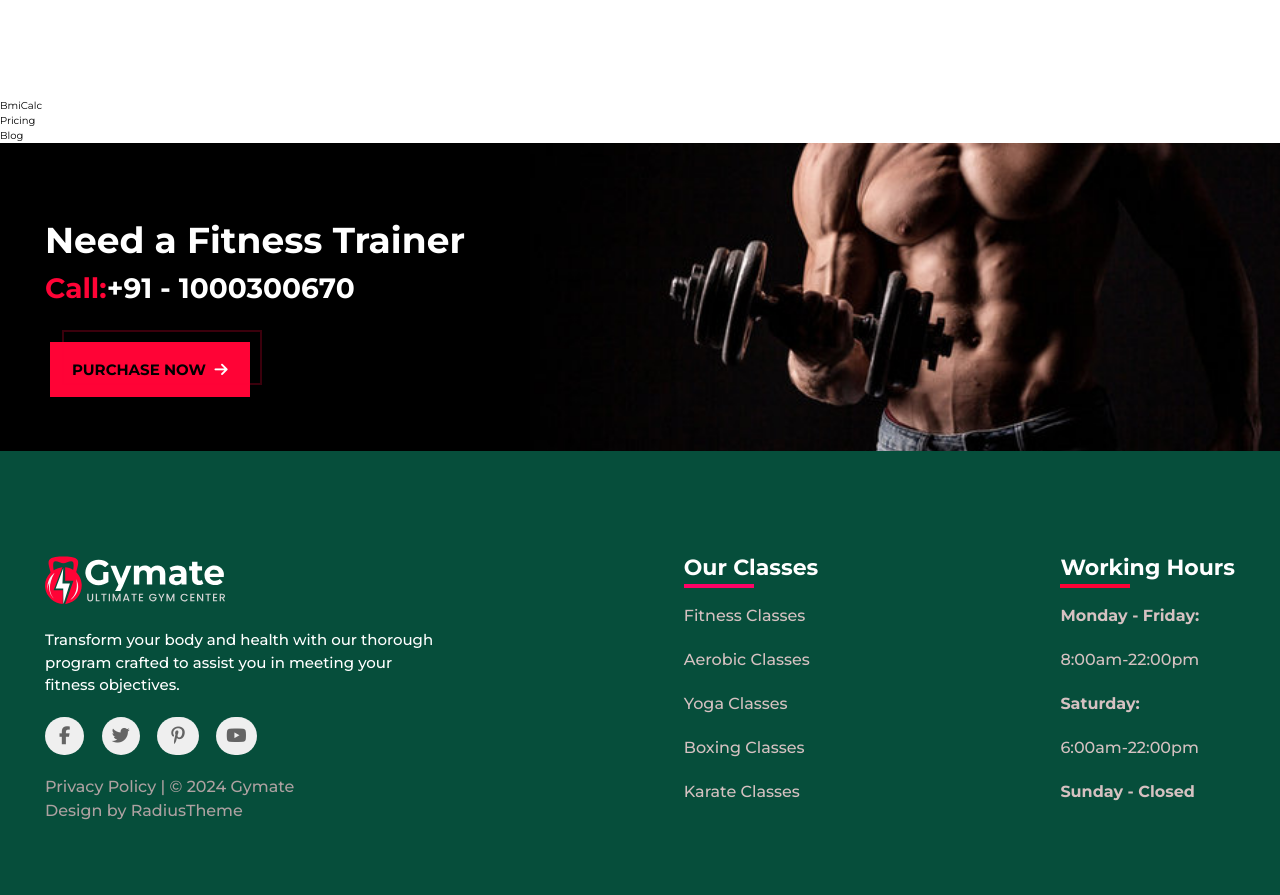
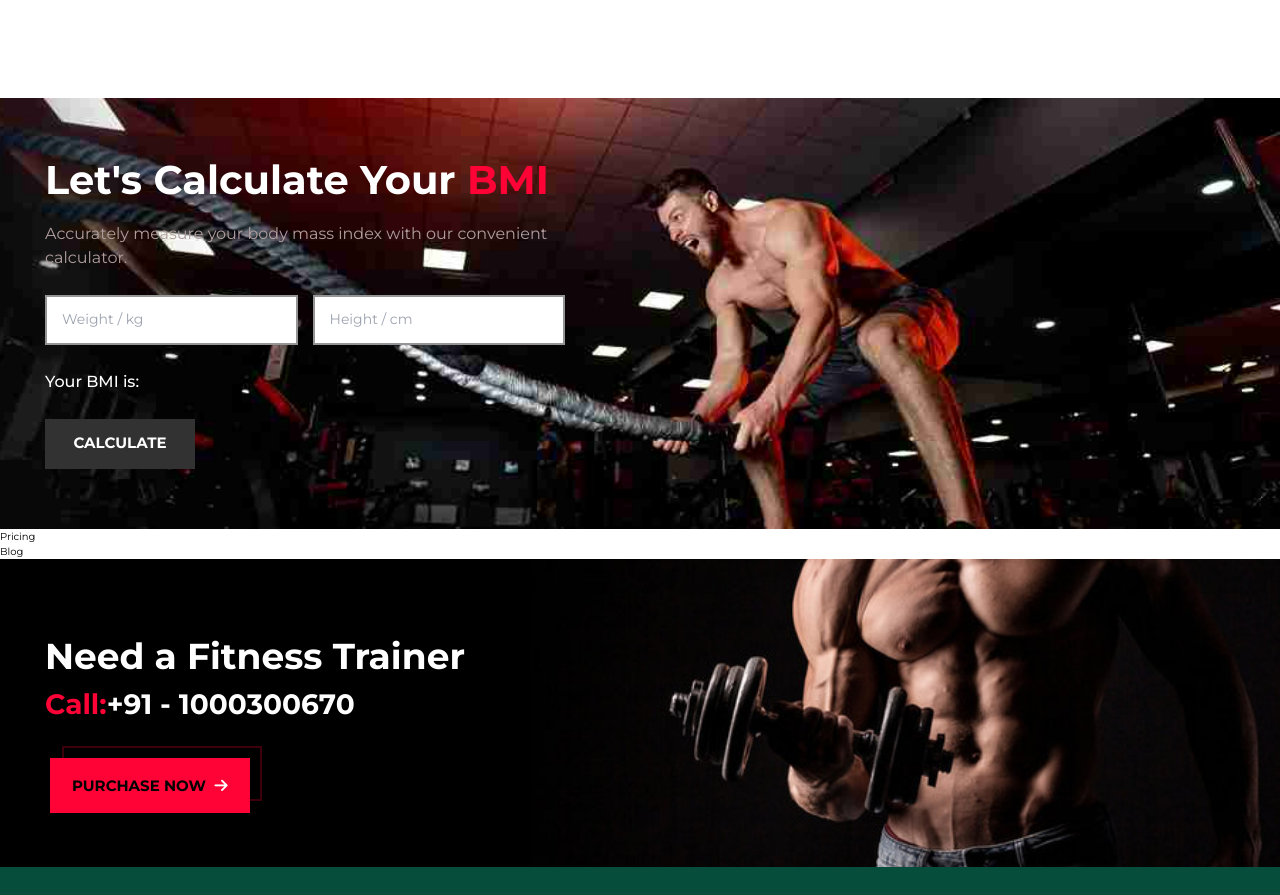
Before and after one commit to patelsweta2/Gym_Website, a React (Vite) app: page / in a window 1280 px wide. Shown: the part 6793-7688 px from the top of the page. Built offline with nearby package versions, Linux system fonts and the light colour scheme.

Commit message:
BMI section is complete

```diff
--- a/src/components/bmi/BmiCalc.jsx
+++ b/src/components/bmi/BmiCalc.jsx
@@ -1,7 +1,75 @@
-import React from "react";
+import { useState } from "react";
 
 const BmiCalc = () => {
-  return <div>BmiCalc</div>;
+  const [weight, setWeight] = useState(0);
+  const [height, setHeight] = useState(0);
+  const [bmi, setBmi] = useState("");
+  const [message, setMessage] = useState("");
+  let calcBmi = (e) => {
+    e.preventDefault();
+    if (weight === 0 || height === 0) {
+      alert("Please enter a valid weight and height");
+    } else {
+      let bmi = weight / ((height * height) / 10000);
+      setBmi(bmi.toFixed(1));
+      if (bmi < 20) {
+        setMessage("UnderWeight");
+      } else if (bmi >= 20 && bmi < 27) {
+        setMessage("Normal");
+      } else {
+        setMessage("Overweight");
+      }
+    }
+  };
+  return (
+    <>
+      <section className="bmi-section py-[6rem] relative">
+        <div className="container page-padding">
+          <span className="w-full h-full absolute bg-transparent min620:bg-[#00000063] top-0 left-0"></span>
+          <div className="text-white w-[52rem] min620:w-[100%] relative">
+            <h2 className="text-[4rem] font-bold leading-[1.1] mb-8">
+              Let's Calculate Your <span className="text-[#ff0336]">BMI</span>
+            </h2>
+            <p className="text-[16px] text-[#b19e9e] min620:text-white">
+              Accurately measure your body mass index with our convenient
+              calculator.
+            </p>
+            <div className="flex flex-col">
+              <form className="flex w-full gap-6 h-[50px] mt-10">
+                <input
+                  type="text"
+                  onChange={(e) => setWeight(e.target.value)}
+                  className="w-[50%] bg-white text-[14px] border-2 text-[#202020] border-[#2725257d] pl-6 min450:bg-white min450:text-black"
+                  placeholder="Weight / kg"
+                />
+                <input
+                  type="text"
+                  onChange={(e) => setHeight(e.target.value)}
+                  className="w-[50%] bg-white text-[14px] border-2 text-[#202020] border-[#2725257d] pl-6 min450:bg-white min450:text-black"
+                  placeholder="Height / cm"
+                />
+              </form>
+              {/* output  */}
+              <p className="mt-10 gap-3 text-[16px] font-medium flex items-center w-full">
+                <span className="w-1/2">
+                  Your BMI is: &nbsp;
+                  <span className="text-[#ff0336]">{message}</span>
+                </span>
+              </p>
+              <button
+                onClick={calcBmi}
+                style={{ transition: "all 0.3s" }}
+                type="submit"
+                className="text-[15px] uppercase font-bold mt-10 bg-[#323232] w-[15rem] h-[5rem] hover:bg-[#ff0336]"
+              >
+                Calculate
+              </button>
+            </div>
+          </div>
+        </div>
+      </section>
+    </>
+  );
 };
 
 export default BmiCalc;
```
Also changed, not shown: src/images/bmi/background.jpg (added).
